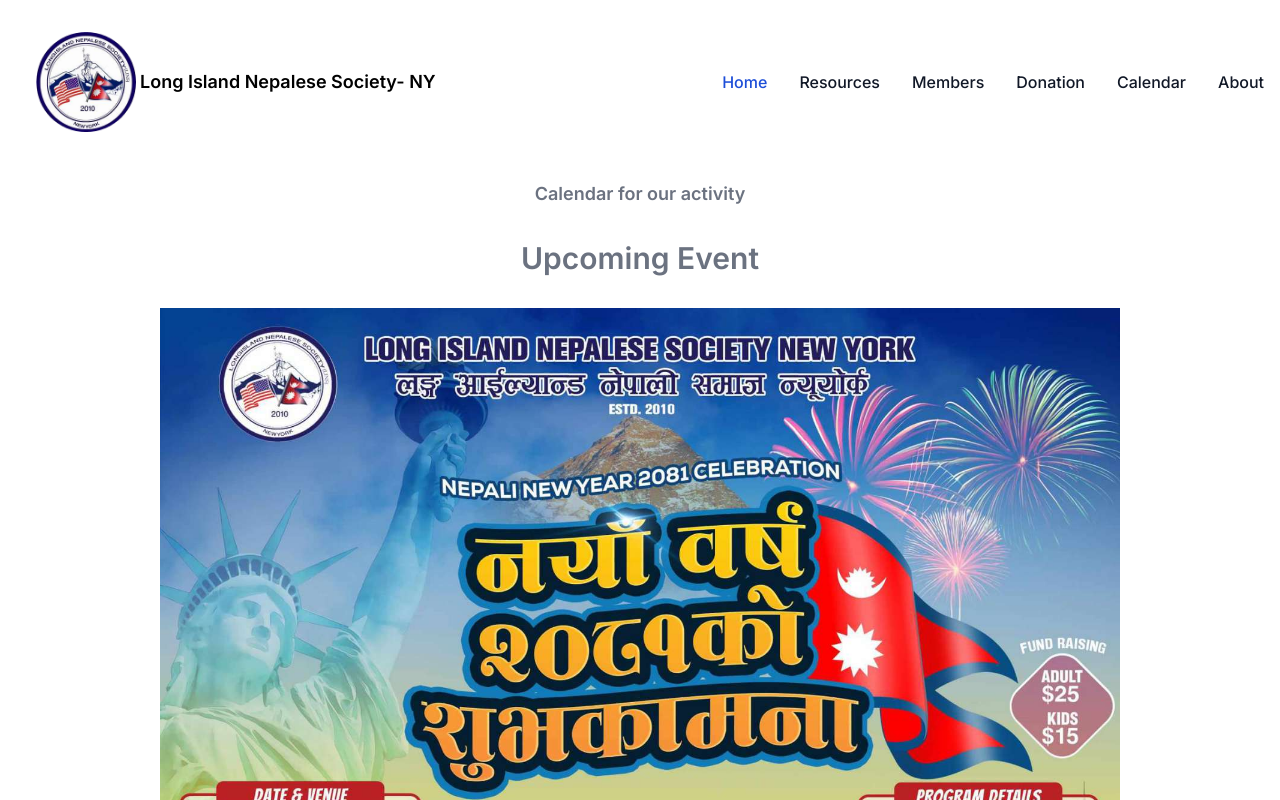
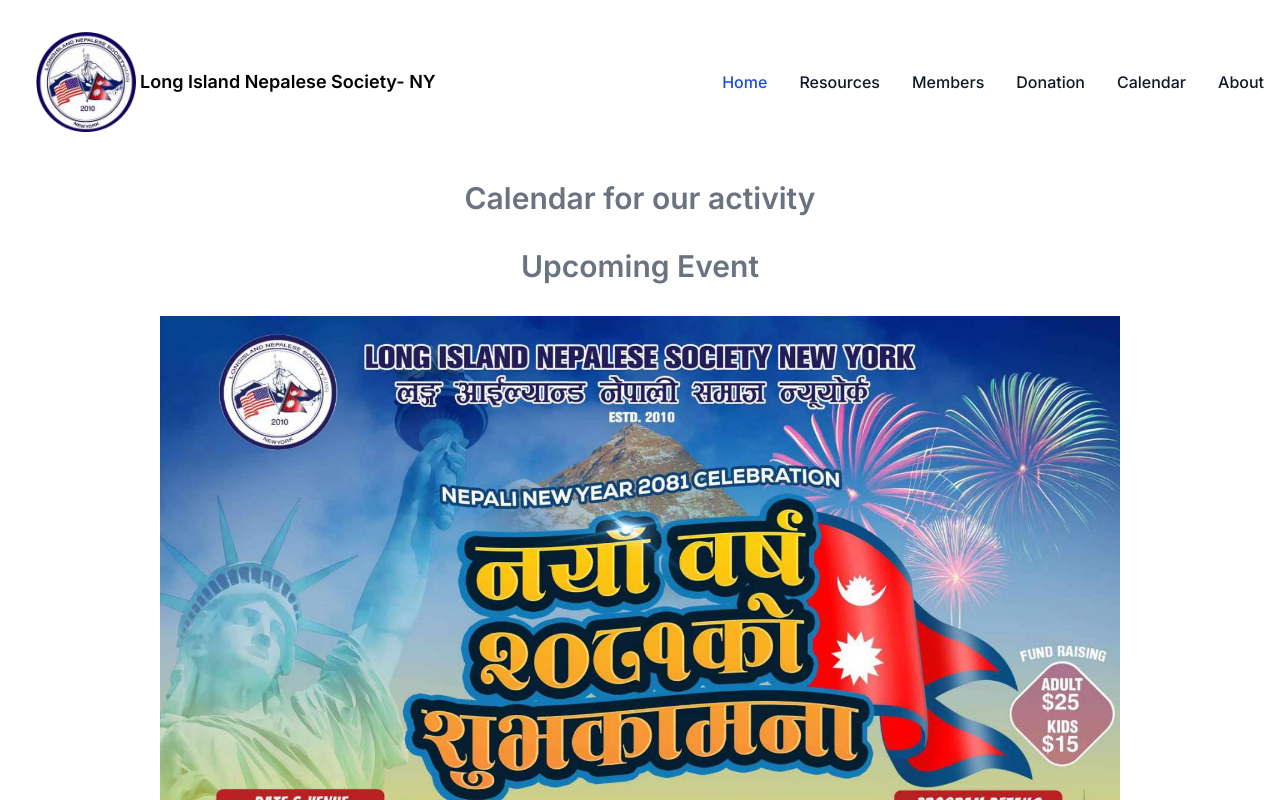
Before and after one commit to LINS-NY/longisland, a Next.js app: page /Calendar in a window 1280 px wide. Built offline with nearby package versions, Linux system fonts and the light colour scheme.

Commit message:
done things

```diff
--- a/src/components/Calendar/Calendar.jsx
+++ b/src/components/Calendar/Calendar.jsx
@@ -5,7 +5,7 @@
     return(
         <div class="h-svh  bg-white flex flex-col">
             <div class="max-w-screen-xl flex flex-row justify-between mx-auto p-4">
-                <span class="text-sm md:text-lg font-semibold whitespace-nowrap text-gray-500 dark:text-gray-400">Calendar for our activity</span>
+                <span class="text-sm md:text-3xl font-semibold whitespace-nowrap text-gray-500 dark:text-gray-400">Calendar for our activity</span>
             </div>
             <div class="max-w-screen-xl flex flex-row justify-between mx-auto p-4">
                 <span class="text-sm md:text-3xl font-semibold whitespace-nowrap text-gray-500 dark:text-gray-400">Upcoming Event</span>
```
